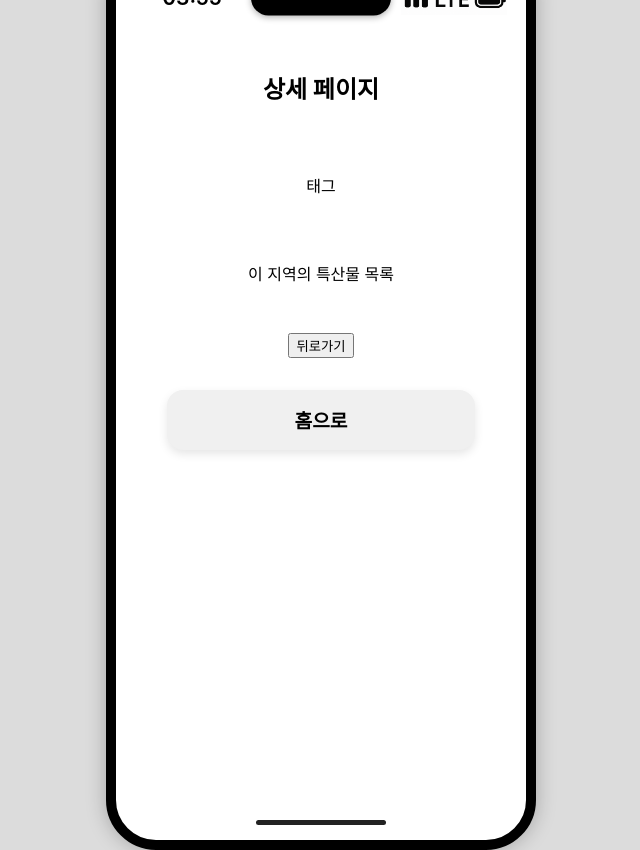
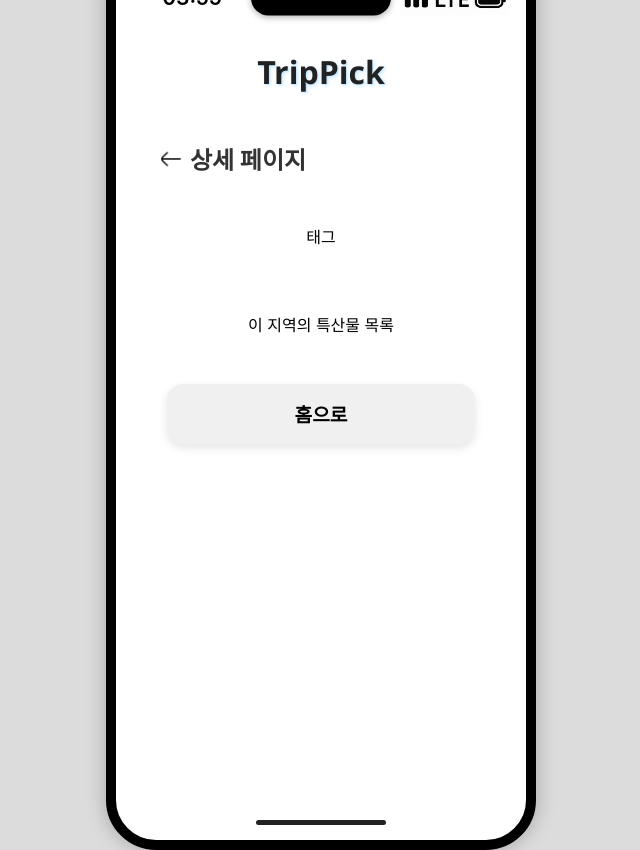
Before and after one commit to MUN0203/opensource_basic_project, a Python web app: template templates/detail.html in a window 1280 px wide. Shown: the whole page, without its empty margins (319-959 px from the left). Run offline with Jinja, Linux system fonts and the light colour scheme; the template is opened without the code that fills it, so the values that code supplies are empty.

Commit message:
오타 수정

```diff
--- a/templates/detail.html
+++ b/templates/detail.html
@@ -18,7 +18,13 @@
     </div>
 
     <div class="app-screen">
-      <h2>상세 페이지</h2>
+      <a href="{{ url_for('index') }}" class="logo-text-center">TripPick</a>
+
+      <div class="back-section">
+        <img src="{{ url_for('static', filename='back-arrow.png') }}" alt="뒤로가기" class="back-icon" onclick="history.back()" />
+        <span class="page-title-left">상세 페이지</span>
+      </div>
+      <!-- <h2>상세 페이지</h2> -->
       <!--사진, 제목, 전화번호, 주소(카카오맵), 현재날씨와 예보(meteo-api), 특산물, 숙박 정보-->
 
       <!-- 상세정보 출력 (임시로 디자인 X)-->
@@ -41,7 +47,7 @@
         <p>
           <ul>
             {% for tag in keywords[:3] %}
-              <i>#{{ tag }}</li>
+              <li>#{{ tag }}</li>
             {% endfor %}
           </ul>
         </p>
@@ -58,7 +64,6 @@
         </p>
       {% endif %}
 
-      <button type="button" onclick="history.back();">뒤로가기</button>
       <!-- Flask 연동 -->
       <a href="{{ url_for('index') }}" class="app">홈으로</a>
       <!-- <button class="app" onclick="navigate('index.html')">홈으로</button> -->
```
